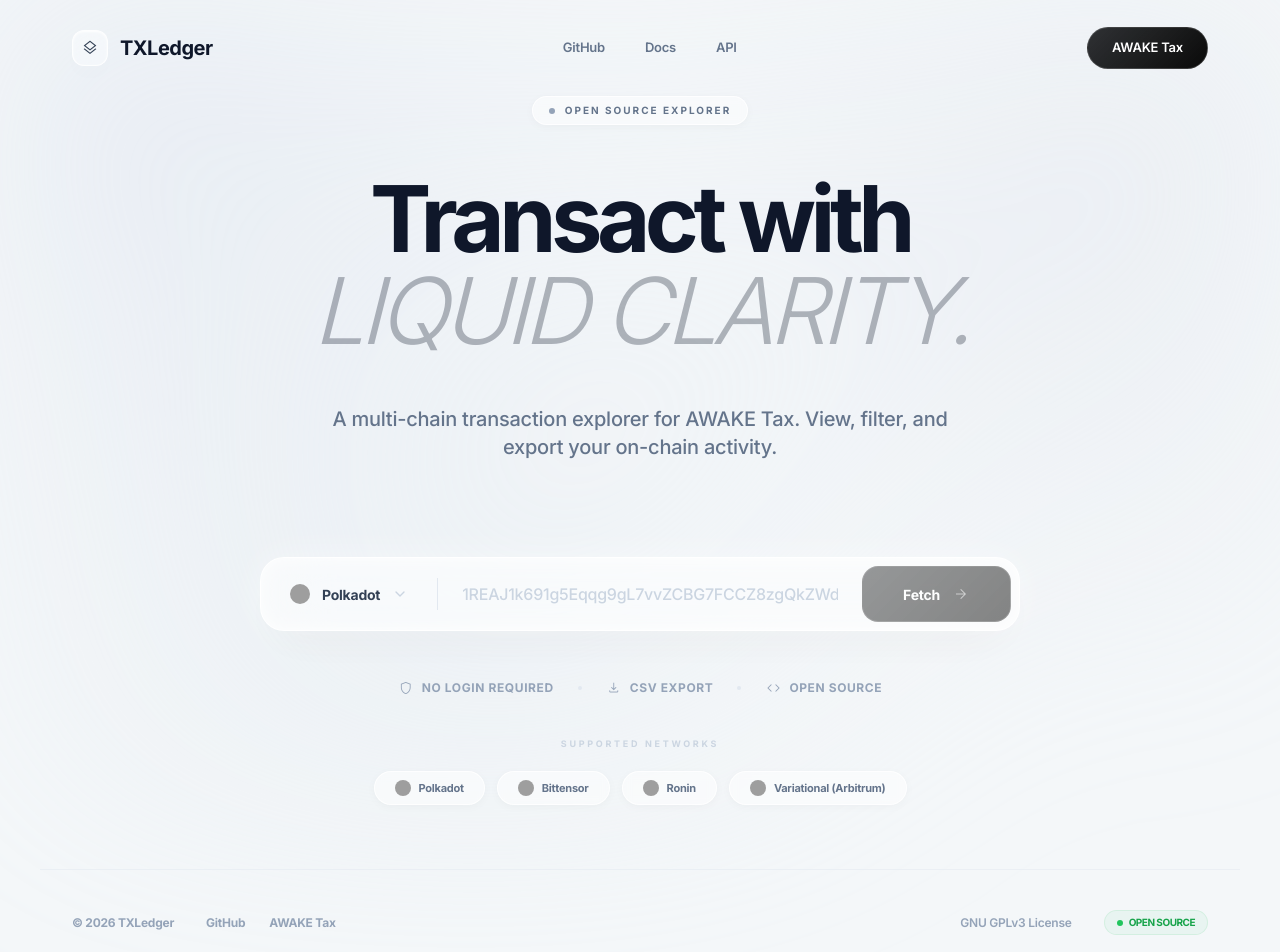
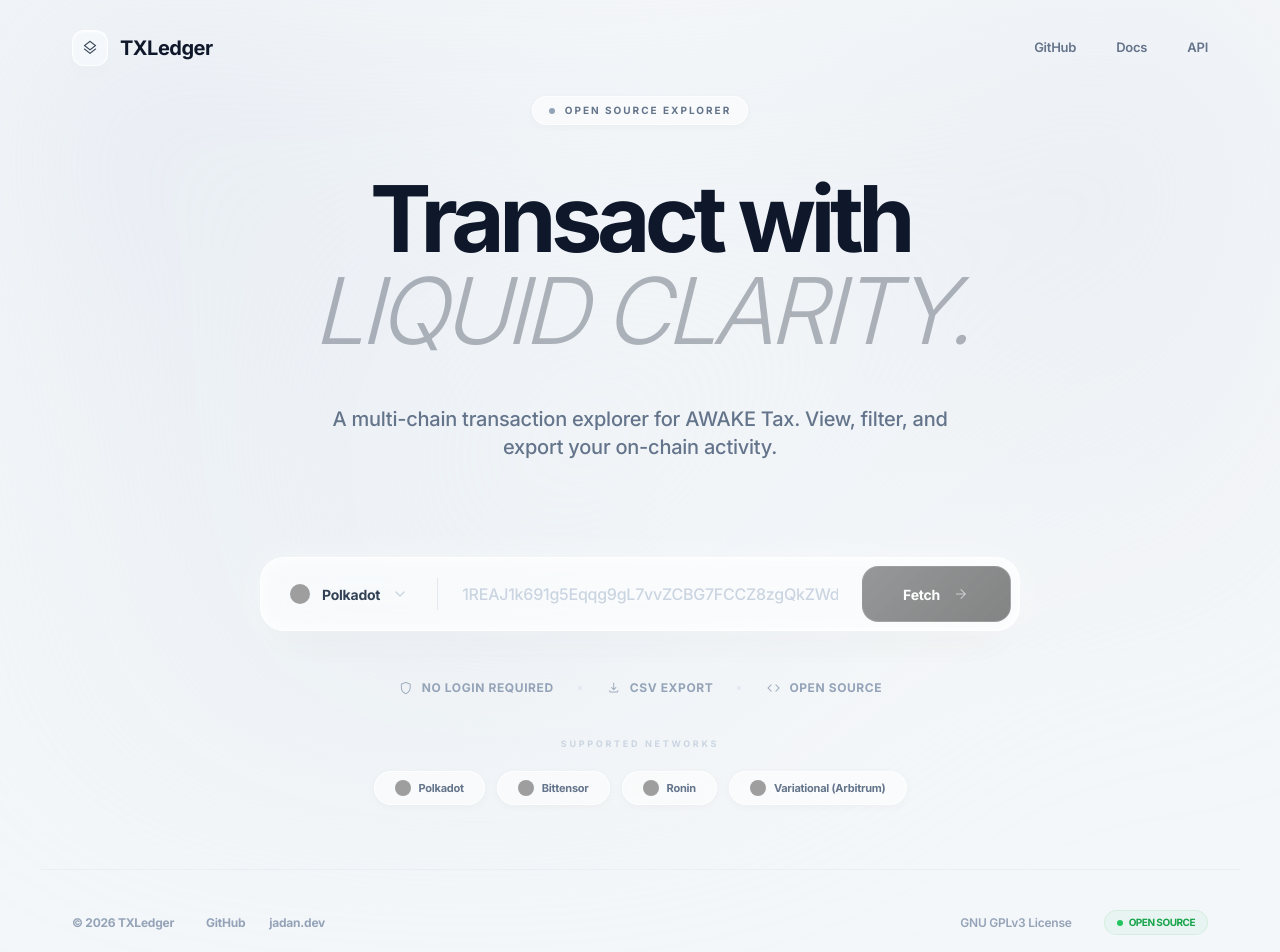
Before and after one commit to jdanjohnson/TXLedger, a React (Vite) app: page / in a window 1280 px wide. Shown: the top 952 px of the page. Built offline with nearby package versions, Linux system fonts and the light colour scheme; grey boxes are pictures that could not be loaded.

Commit message:
feat: Replace AWAKE Tax with jadan.dev link and remove button from landing page

```diff
--- a/src/App.tsx
+++ b/src/App.tsx
@@ -206,12 +206,12 @@ function App() {
           </Select>
           <div className="h-4 w-px bg-slate-200"></div>
           <a
-            href="https://awaketax.com"
+            href="https://jadanj.com/experiments"
             target="_blank"
             rel="noopener noreferrer"
             className="text-[11px] font-bold text-slate-500 hover:text-slate-900 transition-colors"
           >
-            AWAKE Tax
+            jadan.dev
           </a>
         </div>
       </header>
@@ -519,7 +519,7 @@ function App() {
           <span>TXLedger - GNU GPLv3 License</span>
           <div className="flex items-center gap-4">
             <a href="https://github.com/jdanjohnson/TXLedger" target="_blank" rel="noopener noreferrer" className="hover:text-slate-900 transition-colors">GitHub</a>
-            <a href="https://awaketax.com" target="_blank" rel="noopener noreferrer" className="hover:text-slate-900 transition-colors">AWAKE Tax</a>
+            <a href="https://jadanj.com/experiments" target="_blank" rel="noopener noreferrer" className="hover:text-slate-900 transition-colors">jadan.dev</a>
           </div>
         </div>
       </footer>
--- a/src/components/LandingPage.tsx
+++ b/src/components/LandingPage.tsx
@@ -35,16 +35,6 @@ export function LandingPage({ onFetch, initialChain }: LandingPageProps) {
             <a className="text-[13px] font-semibold text-slate-500 hover:text-slate-900 transition-colors whitespace-nowrap" href="#">Docs</a>
             <a className="text-[13px] font-semibold text-slate-500 hover:text-slate-900 transition-colors whitespace-nowrap" href="#">API</a>
           </nav>
-          <div className="flex items-center gap-4">
-            <a
-              href="https://awaketax.com"
-              target="_blank"
-              rel="noopener noreferrer"
-              className="px-6 py-2.5 glass-button-action text-white text-[13px] font-semibold rounded-full"
-            >
-              AWAKE Tax
-            </a>
-          </div>
         </div>
       </header>
 
@@ -175,7 +165,7 @@ export function LandingPage({ onFetch, initialChain }: LandingPageProps) {
             <span className="text-[12px] font-bold text-slate-400">© 2026 TXLedger</span>
             <div className="flex items-center gap-6">
               <a className="text-[12px] font-bold text-slate-400 hover:text-slate-900 transition-colors" href="https://github.com/jdanjohnson/TXLedger" target="_blank" rel="noopener noreferrer">GitHub</a>
-              <a className="text-[12px] font-bold text-slate-400 hover:text-slate-900 transition-colors" href="https://awaketax.com" target="_blank" rel="noopener noreferrer">AWAKE Tax</a>
+              <a className="text-[12px] font-bold text-slate-400 hover:text-slate-900 transition-colors" href="https://jadanj.com/experiments" target="_blank" rel="noopener noreferrer">jadan.dev</a>
             </div>
           </div>
           <div className="flex items-center gap-8 mt-6 md:mt-0">
```
